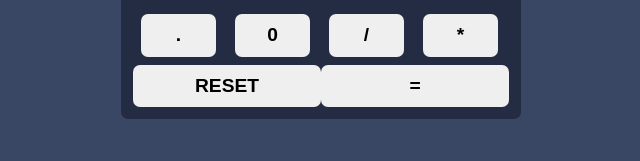
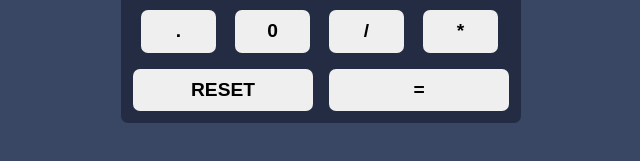
Before and after one commit to LorryAfriyie/calculator-app, a React (Vite) app: page / in a window 1280 px wide. Shown: the part 513-674 px from the top of the page, without its empty margins (319-959 px from the left). Built offline with nearby package versions, Linux system fonts and the light colour scheme.

Commit message:
Code refactor and button styling
Removing commented code that will not be used and removing DRY code in scss button file.

```diff
--- a/src/components/ButtonSection.tsx
+++ b/src/components/ButtonSection.tsx
@@ -58,7 +58,7 @@ export function ButtonSection() {
     { value: 2, text: "2", method: buttonValue },
     { value: 3, text: "3", method: buttonValue },
     { value: "-", text: "-", method: signHandler },
-    { value: ".", text: ".", method: buttonValue },
+    { value: ".", text: ".", method: commaHandler },
     { value: 0, text: "0", method: buttonValue },
     { value: "/", text: "/", method: signHandler },
     { value: "*", text: "*", method: signHandler },
@@ -76,46 +76,6 @@ export function ButtonSection() {
         })}
       </div>
 
-      {/* <div className="first-row">
-        <Button onClick={buttonValue} value={7} text={"7"} />
-
-        <Button onClick={buttonValue} value={8} text={"8"} />
-
-        <Button onClick={buttonValue} value={9} text={"9"} />
-
-        <Button onClick={deleteValue} text={"del"} />
-      </div>
-
-      <div className="second-row">
-        <Button onClick={buttonValue} value={4} text={"4"} />
-
-        <Button onClick={buttonValue} value={5} text={"5"} />
-
-        <Button onClick={buttonValue} value={6} text={"6"} />
-
-        <Button onClick={signHandler} value={"+"} text={"+"} />
-      </div>
-
-      <div className="third-row">
-        <Button onClick={buttonValue} value={1} text={"1"} />
-
-        <Button onClick={buttonValue} value={2} text={"2"} />
-
-        <Button onClick={buttonValue} value={3} text={"3"} />
-
-        <Button onClick={signHandler} value={"-"} text={"-"} />
-      </div>
-
-      <div className="fourth-row">
-        <Button onClick={commaHandler} text={"."} value={"."} />
-
-        <Button onClick={buttonValue} value={0} text={"0"} />
-
-        <Button onClick={signHandler} value={"/"} text={"/"} />
-
-        <Button onClick={signHandler} value={"*"} text={"x"} />
-      </div> */}
-
       <div className="fifth-row">
         <Button onClick={resetCalculator} text={"Reset"} />
 
--- a/src/scss/ButtonSection.scss
+++ b/src/scss/ButtonSection.scss
@@ -3,6 +3,16 @@
   align-items: center;
   border-radius: 7px;
   padding: 0.75rem;
+
+  button {
+    border-radius: 7px;
+    border: none;
+    font-weight: 600;
+    font-size: 1.2rem;
+    outline: none;
+    cursor: pointer;
+    padding: 0.65rem;
+  }
 
   .four-row-btn {
     display: grid;
@@ -11,32 +21,18 @@
     button {
       width: 75px;
       margin: 0.5rem;
-      padding: 0.65rem;
-      border-radius: 7px;
-      border: none;
-      font-weight: 600;
-      font-size: 1.2rem;
     }
   }
 
-  button:hover {
-    cursor: pointer;
-  }
-
   .fifth-row {
-    text-align: center;
-    align-items: center;
     display: grid;
+    gap: 1rem;
     grid-template-columns: repeat(2, 1fr);
 
     button {
       width: 100%;
       text-transform: uppercase;
-      padding: 0.65rem;
-      border-radius: 7px;
-      border: none;
-      font-weight: 600;
-      font-size: 1.2rem;
+      margin-top: 0.5rem;
     }
   }
 }
```
